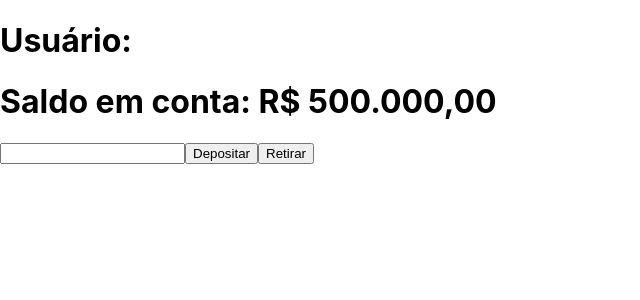
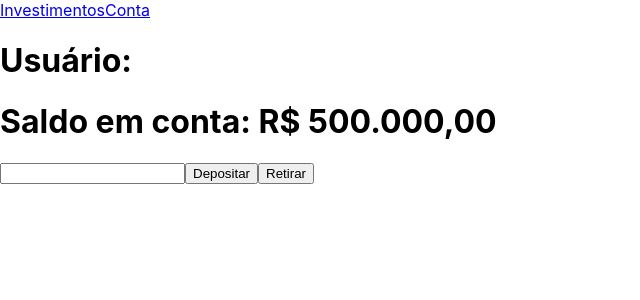
Before and after one commit to AmorimTorres/xp-app, a React (Create React App) app: page /conta in a window 1280 px wide. Shown: the top 300 px of the page, without its empty margins (0-640 px from the left). Built offline with nearby package versions, Linux system fonts and the light colour scheme.

Commit message:
FEAT: nav bar on Header component

```diff
--- a/src/Components/Header.jsx
+++ b/src/Components/Header.jsx
@@ -1,4 +1,5 @@
 import React from 'react';
+import { NavLink } from 'react-router-dom';
 import { useSelector } from 'react-redux';
 
 function Header() {
@@ -6,6 +7,10 @@ function Header() {
 
   return (
     <div>
+      <nav>
+        <NavLink to="/investimentos">Investimentos</NavLink>
+        <NavLink to="/conta">Conta</NavLink>
+      </nav>
       <h1> Usuário: {userEmail} </h1>
     </div>
   );
```
